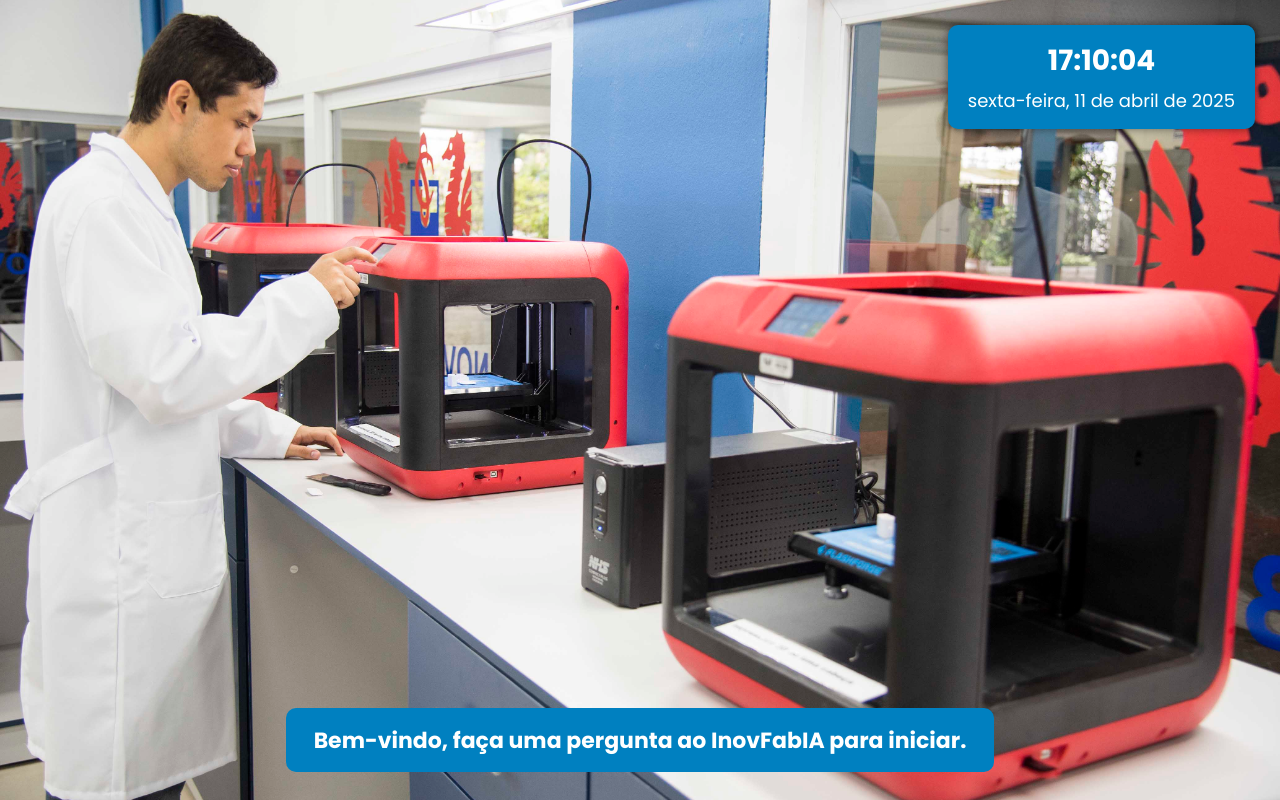
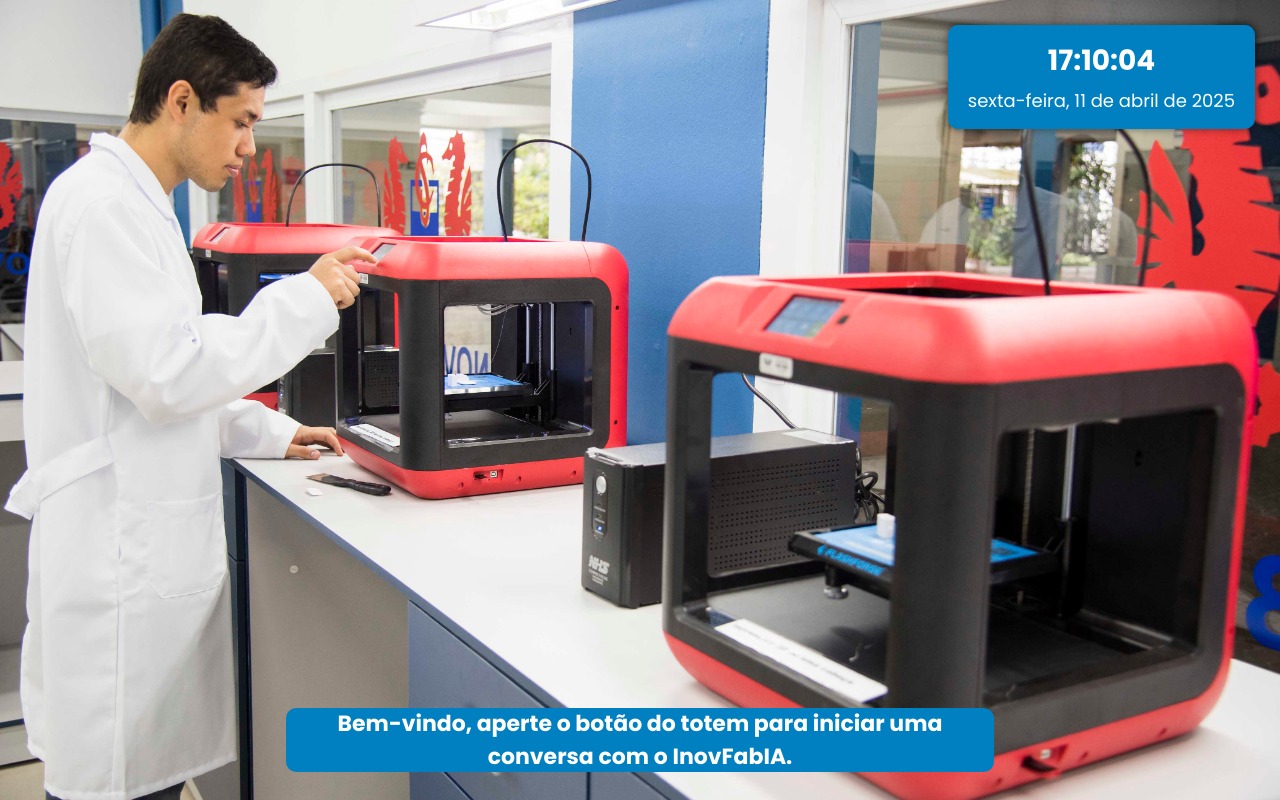
Before and after one commit to AdrianoFScarabelli/InovFabIA, a React (Vite) app: page / in a window 1280 px wide. Built offline with nearby package versions, Linux system fonts and the light colour scheme.

Commit message:
Alterando mensagem da tela de descanso

```diff
--- a/src/App.jsx
+++ b/src/App.jsx
@@ -43,7 +43,7 @@ const App = () => {
       </div>
       <div className="welcome-container">
         <h1 className="welcome" onClick={handleTitleClick} style={{ cursor: 'pointer' }}>
-          Bem-vindo, faça uma pergunta ao InovFabIA para iniciar.
+          Bem-vindo, aperte o botão do totem para iniciar uma conversa com o InovFabIA.
         </h1>
       </div>
     </div>
```
